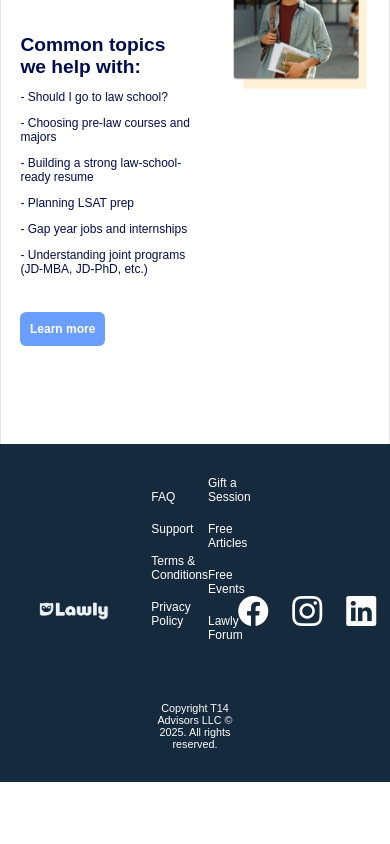
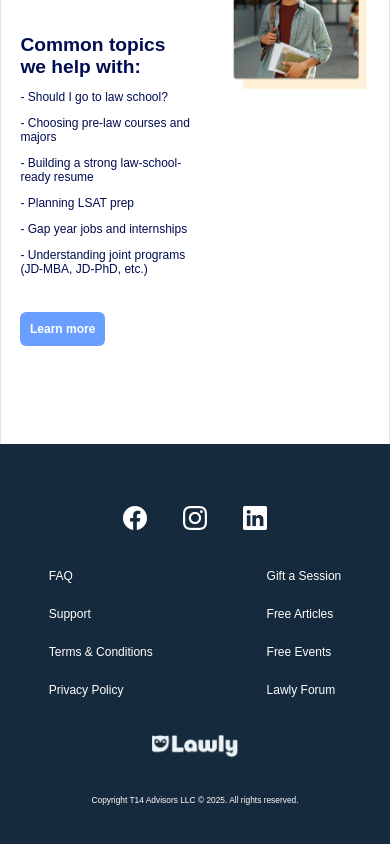
Before and after one commit to DunjaKolarski/site-lawly, a React (Vite) app: page / in a window 390 px wide. Shown: the part 6097-6941 px from the top of the page. Before the commit the page ends 6879 px from the top, so only its background shows below. Built offline with nearby package versions, Linux system fonts and the light colour scheme.

Commit message:
style: add mobile responsive styles for footer

```diff
--- a/src/components/layout/Footer.css
+++ b/src/components/layout/Footer.css
@@ -56,3 +56,52 @@
 .footer-socials > a > i {
   font-size: 2.5rem;
 }
+
+@media (max-width: 767px) {
+  .footer {
+    height: 50vh;
+  }
+  .footer-content {
+    width: 75%;
+    flex-direction: column;
+    justify-content: center;
+    gap: 3rem;
+  }
+  .footer-links-copy {
+    display: contents;
+  }
+  .footer-socials {
+    order: 1;
+    width: 100%;
+    gap: 3rem;
+  }
+  .footer-socials > a > i {
+    font-size: 2rem;
+  }
+  .footer-links {
+    order: 2;
+    width: 100%;
+    align-items: flex-start;
+  }
+  .footer-links > div {
+    gap: 2rem;
+  }
+  .logo-footer {
+    order: 3;
+    width: 100%;
+    display: flex;
+    justify-content: center;
+  }
+  .logo-footer > img {
+    width: 30%;
+    height: auto;
+  }
+  .footer-copyright {
+    order: 4;
+    width: 100%;
+  }
+  .footer-copyright > p {
+    font-size: 0.7rem;
+    text-align: center;
+  }
+}
```
